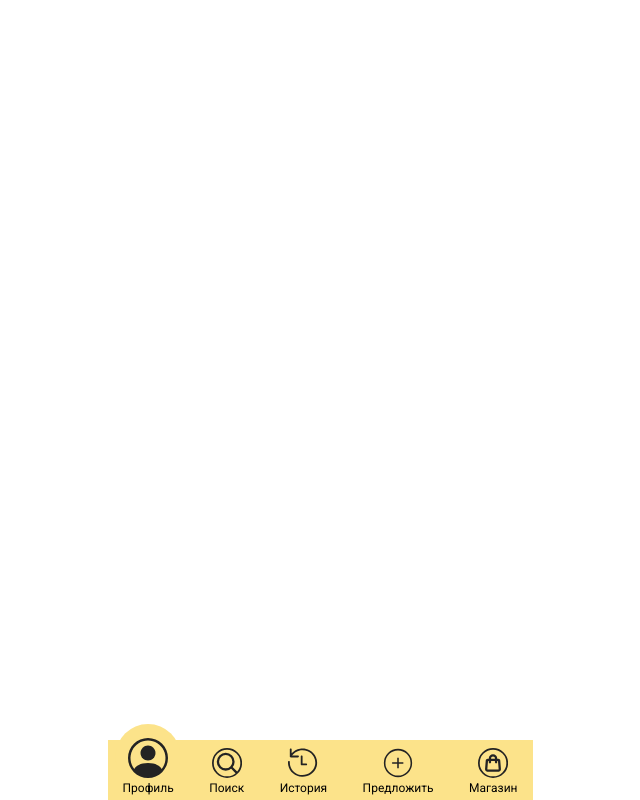
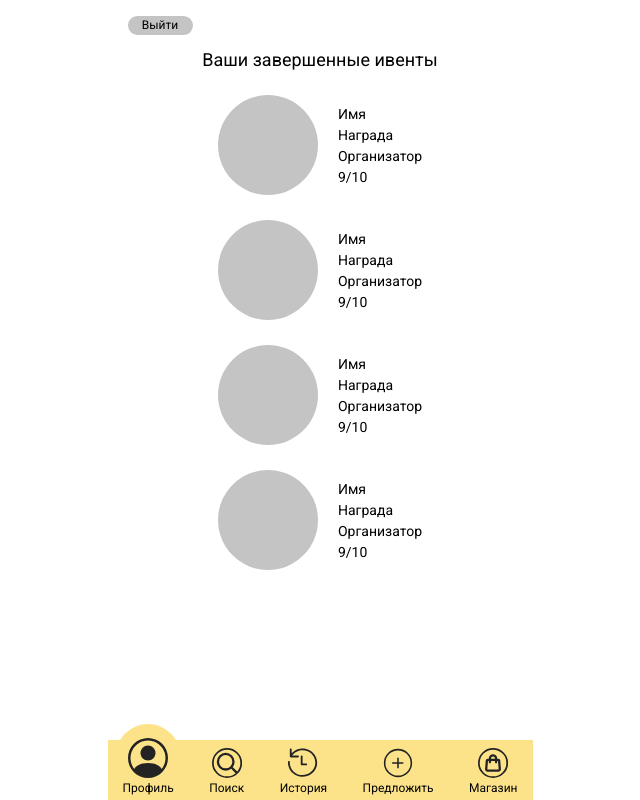
Before and after one commit to 4t4nner/eko-patrol, a Vue app in the folder frontend/: page /history in a window 1280 px wide. Shown: the whole page, without its empty margins (320-960 px from the left). Built offline with nearby package versions, Linux system fonts and the light colour scheme.

Commit message:
history page

```diff
--- a/frontend/src/router/index.js
+++ b/frontend/src/router/index.js
@@ -33,6 +33,11 @@ const routes = [
     path: '/search/locations',
     name: 'Locations',
     component: () => import(/* webpackChunkName: "reg" */ '../views/Locations.vue')
+  },
+  {
+    path: '/history',
+    name: 'History',
+    component: () => import(/* webpackChunkName: "reg" */ '../views/History.vue')
   }
 ]
 
--- a/frontend/src/views/History.vue
+++ b/frontend/src/views/History.vue
@@ -1,15 +1,40 @@
 <template>
-  <div>
-
+  <div class="history">
+    <Header />
+    <div class="history-wrapper">
+      <div class="history-title">Ваши завершенные ивенты</div>
+      <compact-event-card />
+      <compact-event-card />
+      <compact-event-card />
+      <compact-event-card />
+    </div>
   </div>
 </template>
 
 <script>
+import Header from "../components/Header";
+import CompactEventCard from "../components/CompactEventCard";
+
 export default {
-
+  name: 'History',
+  components: {
+    Header,
+    CompactEventCard
+  }
 }
 </script>
 
-<style lang="scss" scoped>
+<style lang="scss">
+.history {
+  position: relative;
+  height: calc(100vh - 60px);
+  padding: 0 20px;
+  overflow-x: hidden;
+  text-align: center;
 
+  .history-title {
+    font-size: 18px;
+    line-height: 20px;
+  }
+}
 </style>
```
